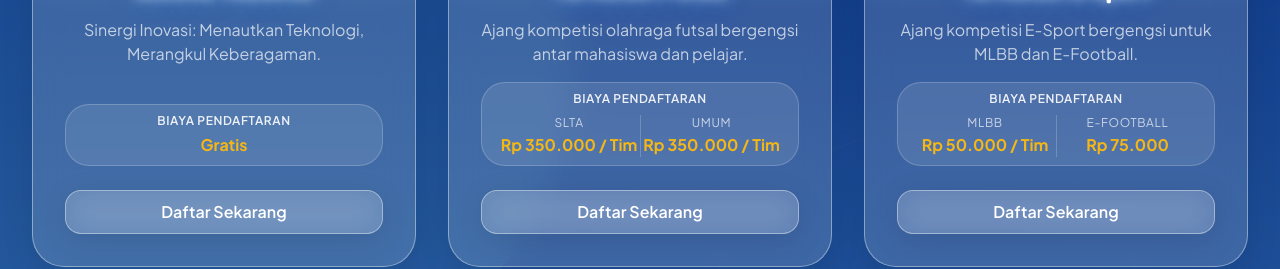
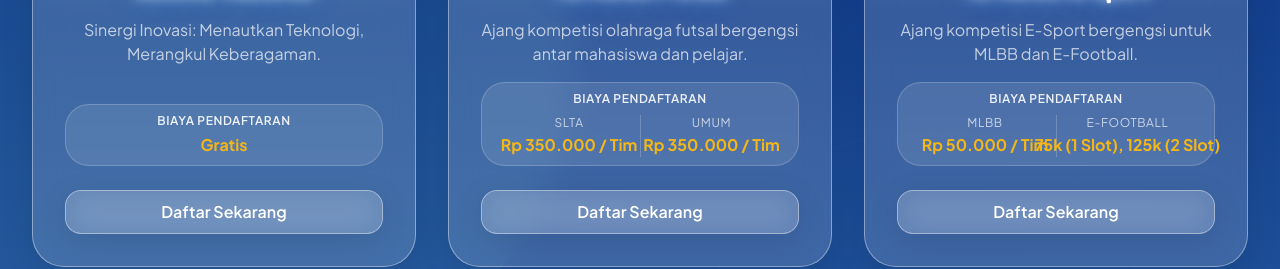
Before and after one commit to Tadaimaaaa/sifest-official, a Next.js app: page /events in a window 1280 px wide. Shown: the part 820-1089 px from the top of the page. Built offline with nearby package versions, Linux system fonts and the light colour scheme.

Commit message:
Update e-football pricing with Single and Double slot info

```diff
--- a/data/events.ts
+++ b/data/events.ts
@@ -259,7 +259,7 @@ export const OFFICIAL_EVENTS: EventData[] = [
     date: "03 - 05 November 2026",
     time: "08.00 - 17.30 WIB",
     location: "Lantai 2 UPI Exhibition Hall",
-    price: "Rp 75.000",
+    price: "Single Slot: Rp 75.000\nDouble Slot: Rp 125.000",
     registrationStartDate: "2026-09-28T00:00:00+07:00",
     registrationCloseDate: "2026-10-28T23:59:59+07:00",
     registrationPhases: [
@@ -312,7 +312,7 @@ export const OFFICIAL_EVENTS: EventData[] = [
     date: "03 - 05 November 2026",
     time: "08.00 - 17.30 WIB",
     location: "Lantai 2 UPI Exhibition Hall",
-    price: "MLBB: Rp 50.000 / Tim\nE-Football: Rp 75.000",
+    price: "MLBB: Rp 50.000 / Tim\nE-Football: 75k (1 Slot), 125k (2 Slot)",
   },
   {
     id: "evt-04",
```
